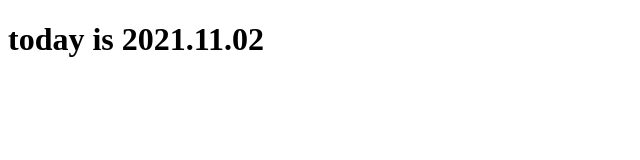
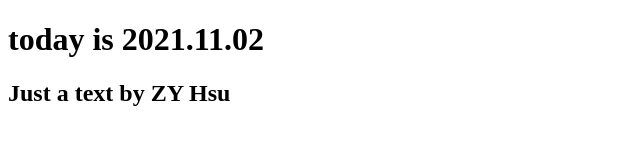
Before and after one commit to zihyinhsu/test1102, a plain HTML site: page index.html in a window 1280 px wide. Shown: the whole page, without its empty margins (0-640 px from the left). Drawn offline with Linux system fonts and the light colour scheme.

Commit message:
ZY-update

```diff
--- a/index.html
+++ b/index.html
@@ -8,5 +8,6 @@
 </head>
 <body>
     <h1>today is 2021.11.02</h1>
+    <h2> Just a text by ZY Hsu </h2>
 </body>
 </html>
```
